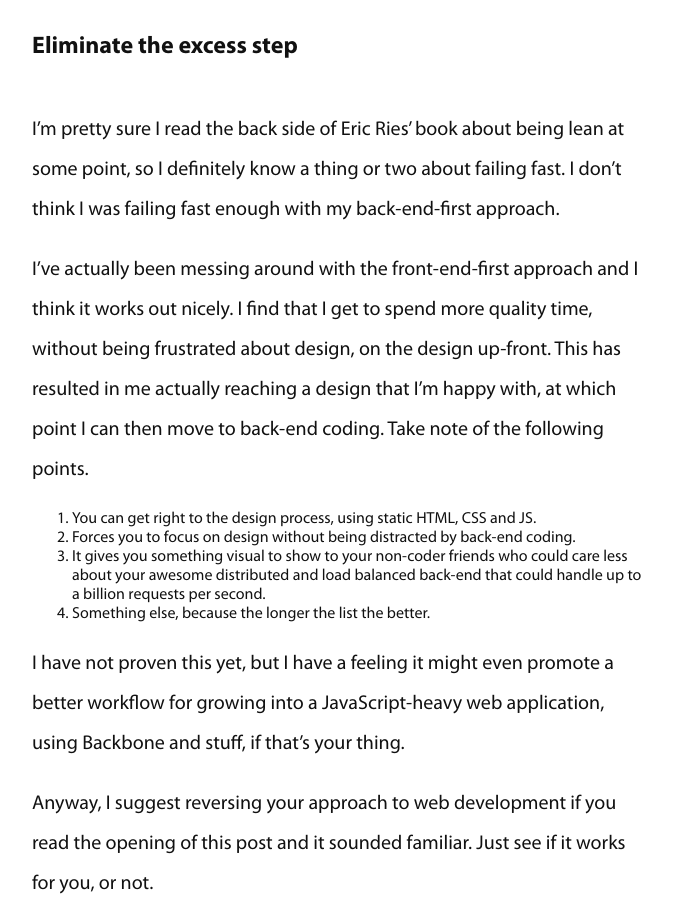
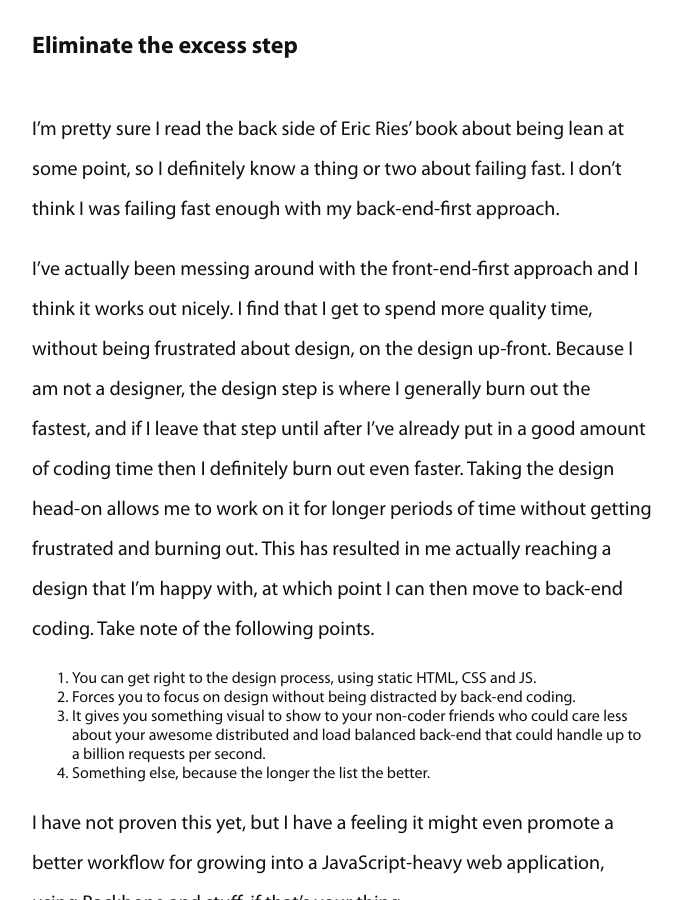
Before and after one commit to ryancole/ryancole.github.com, a Jekyll site: the page built from _posts/2013-03-11-web-design-approach-for-non-designers.md, in a window 1280 px wide and 900 px high, scrolled down 1245 px. Shown: the whole window, without its empty margins (458-1140 px from the left). Built offline with Jekyll 4.4.1, drawn with Linux system fonts in a browser that asks for light colours; comment, search, counter and statistics services are not loaded.

Commit message:
the most important line

```diff
--- a/_posts/2013-03-11-web-design-approach-for-non-designers.md
+++ b/_posts/2013-03-11-web-design-approach-for-non-designers.md
@@ -12,7 +12,7 @@ I recently realized that 99% of the websites I write, in this back-end-first fas
 
 I'm pretty sure I read the back side of Eric Ries' book about being lean at some point, so I definitely know a thing or two about failing fast. I don't think I was failing fast enough with my back-end-first approach.
 
-I've actually been messing around with the front-end-first approach and I think it works out nicely. I find that I get to spend more quality time, without being frustrated about design, on the design up-front. This has resulted in me actually reaching a design that I'm happy with, at which point I can then move to back-end coding. Take note of the following points.
+I've actually been messing around with the front-end-first approach and I think it works out nicely. I find that I get to spend more quality time, without being frustrated about design, on the design up-front. Because I am not a designer, the design step is where I generally burn out the fastest, and if I leave that step until after I've already put in a good amount of coding time then I definitely burn out even faster. Taking the design head-on allows me to work on it for longer periods of time without getting frustrated and burning out. This has resulted in me actually reaching a design that I'm happy with, at which point I can then move to back-end coding. Take note of the following points.
 
 1. You can get right to the design process, using static HTML, CSS and JS.
 2. Forces you to focus on design without being distracted by back-end coding.
```
